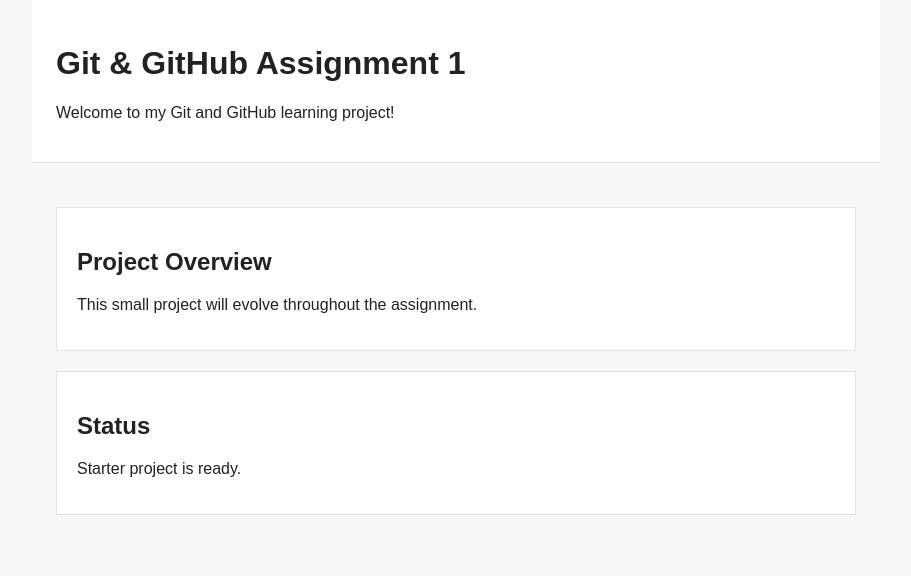
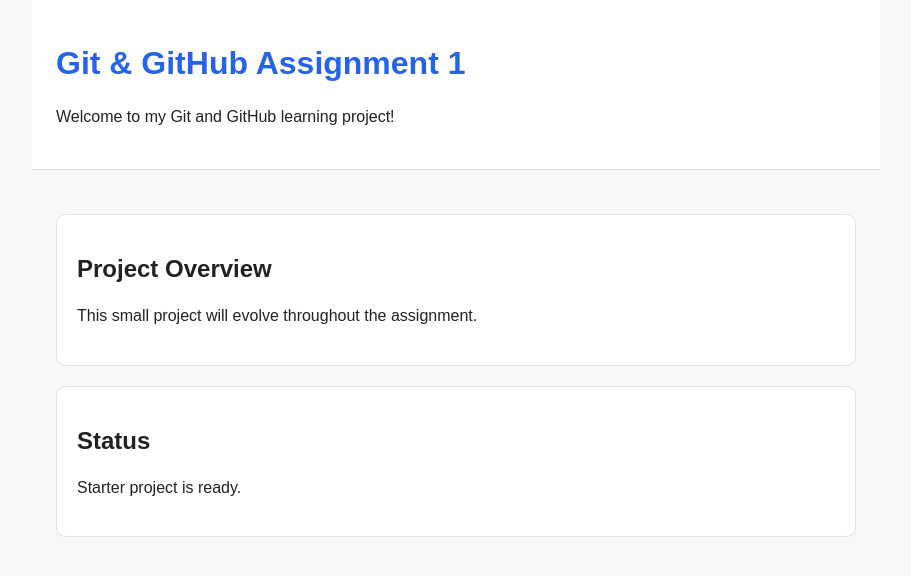
Before and after one commit to N00rFaR/git-session1-N00rFaR, a plain HTML site: page index.html in a window 1280 px wide. Shown: the whole page, without its empty margins (184-1095 px from the left). Drawn offline with Linux system fonts and the light colour scheme.

Commit message:
Improve website CSS styling

```diff
--- a/style.css
+++ b/style.css
@@ -19,3 +19,14 @@
   padding: 20px;
   border: 1px solid #e3e3e3;
 }
+h1 {
+    color: #2563eb;
+}
+
+section {
+    border-radius: 10px;
+}
+
+p {
+    line-height: 1.6;
+}
```
